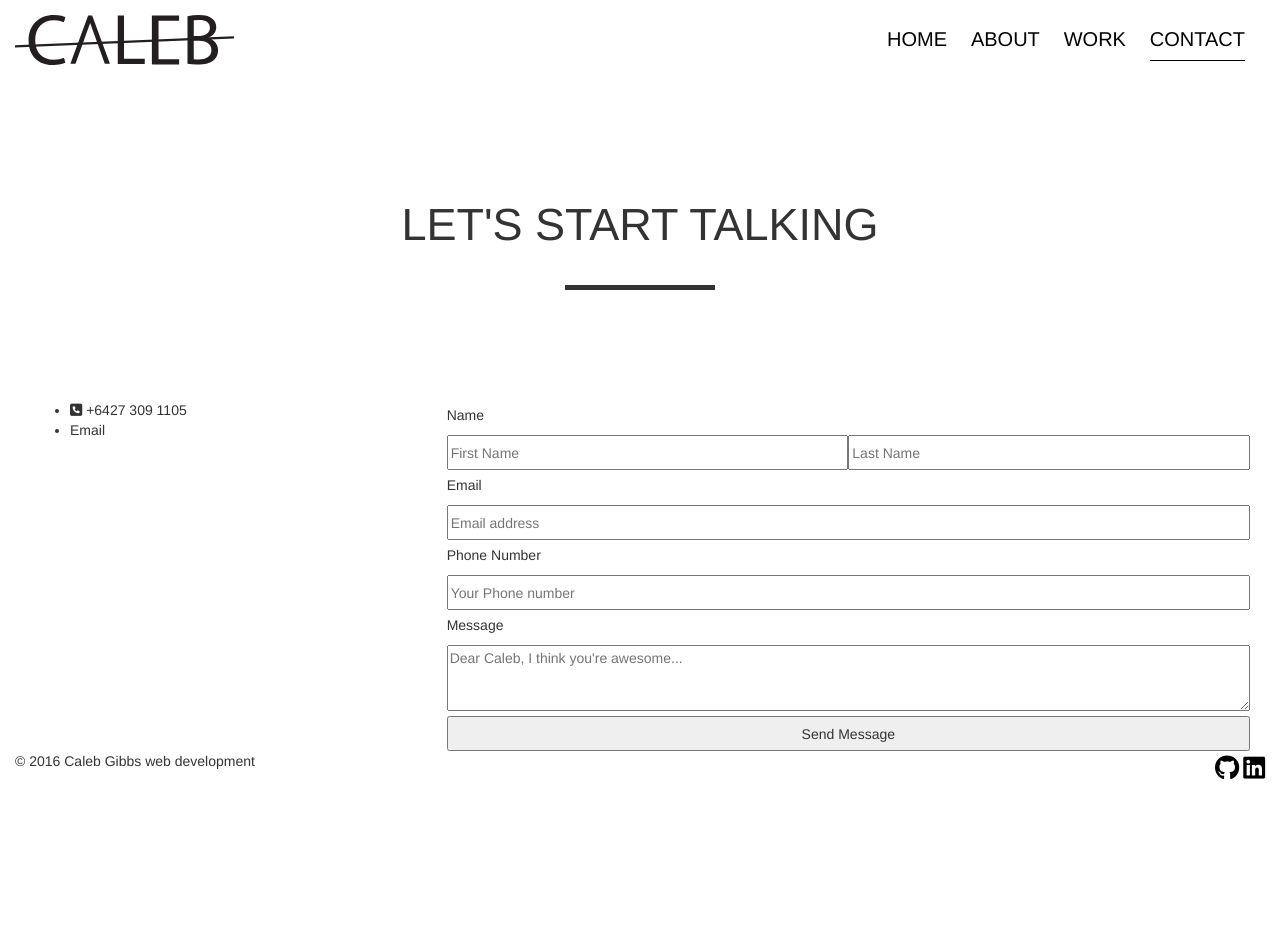
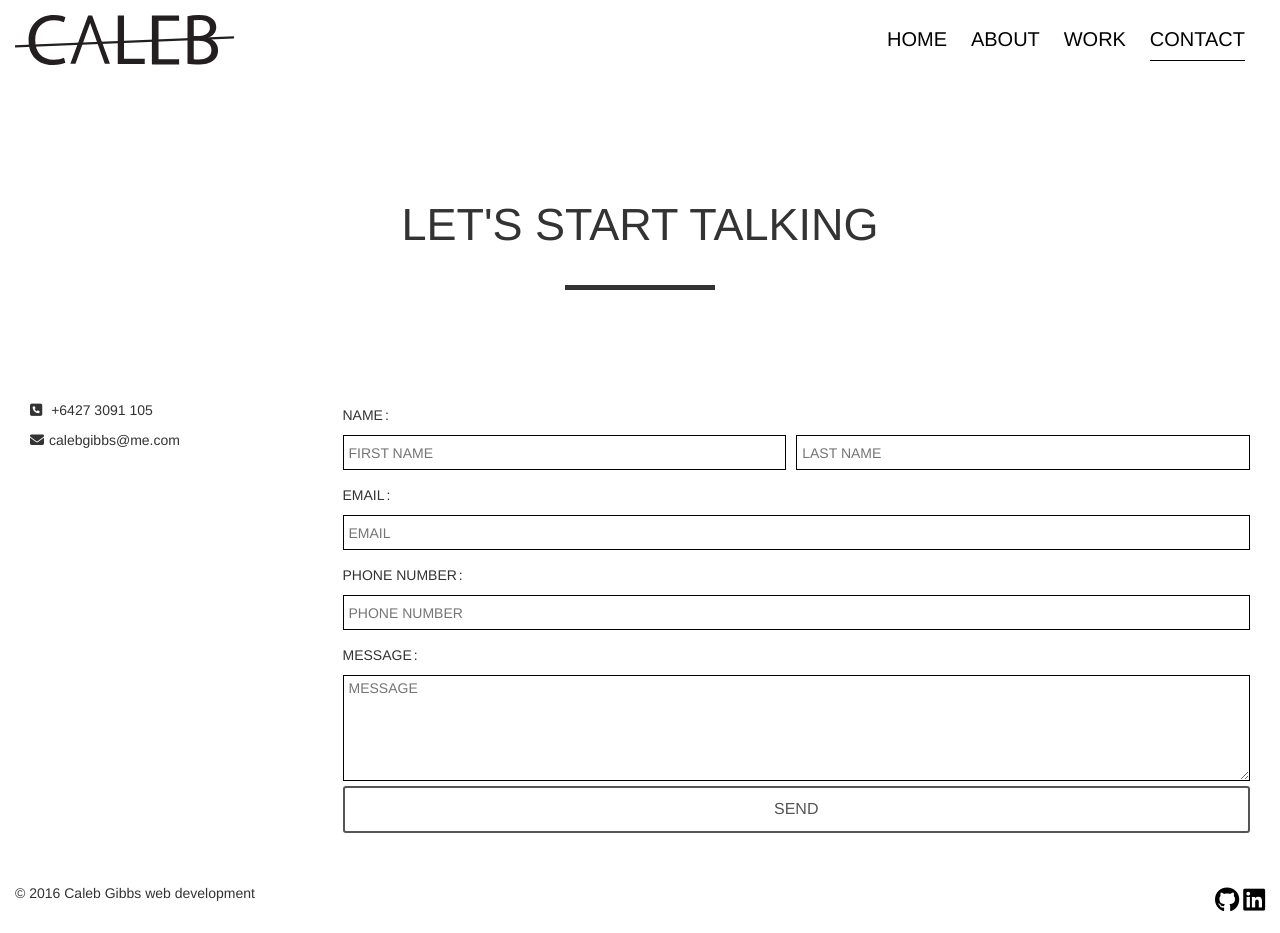
Before and after one commit to calebgibbs/mywebsite, a plain HTML site: page contact.html in a window 1280 px wide. Before the commit the page ends 801 px from the top, so only its background shows below. Drawn offline with nearby package versions, Linux system fonts and the light colour scheme.

Commit message:
working on contact page

```diff
--- a/contact.html
+++ b/contact.html
@@ -51,55 +51,55 @@
            </div>
 
            <div class="container-fluid">
-            <div class="col-md-4">
+            <div class="col-md-3 contact-info" >
               <ul>
                 <li>
                   <span class="tablet mobile"><i class="fa fa-mobile" aria-hidden="true"></i></span>
                   <span class="desktop"><i class="fa fa-phone-square" aria-hidden="true"></i></span>
-                  +6427 309 1105
+                  <p>+6427 3091 105</p>
                 </li>
-                <li>Email</li>
+                <li><i class="fa fa-envelope" aria-hidden="true"></i><p>calebgibbs@me.com</p></li>
               </ul>
             </div>
-            <div class="col-md-8">
-              <form>
-                <div>
+
+            <div class="col-md-9">
+              <form action="#" method="post">
                 <div>
                   <label for="first-name">Name</label>
                 </div>
+                <div>
                   <div class="col-md-6 name-input">
-                    <input type="text" id="first-name" placeholder="First Name">
+                    <input id="first-name" type="text" placeholder="First Name">
+                    <span id="first-name-message"></span>
                   </div>
-                  <div class="col-md-6 name-input last">
-                    <input type="text" id="first-name" placeholder="Last Name">
+                  <div class="col-md-6 name-input">
+                    <input id="last-name" type="text" placeholder="Last Name">
+                    <span id="last-name-message"></span>
                   </div>
                 </div>
-                <div>
-                  <div>
+                <div id="email-label">
                   <label for="email">Email</label>
                 </div>
                 <div>
-                    <input type="email" id="email" placeholder="Email address">
+                  <input id="email" type="email" placeholder="Email">
+                  <span id="email-message"></span>
                 </div>
-                </div>
-                <div>
                 <div>
                   <label for="phone">Phone Number</label>
                 </div>
                 <div>
-                    <input type="tel" id="phone" placeholder="Your Phone number">
+                  <input id="phone" type="tel" placeholder="Phone Number">
+                  <span id="phone-message"></span>
                 </div>
-                </div>
-                <div>
                 <div>
                   <label for="message">Message</label>
                 </div>
                 <div>
-                    <textarea id="message" rows="3" placeholder="Dear Caleb, I think you're awesome..."></textarea>
-                  </div>
+                  <textarea id="message" rows="5" placeholder="Message"></textarea>
+                  <span id="message-message"></span>
                 </div>
                 <div>
-                  <input type="submit" value="Send Message">
+                  <button type="submit">Send</button>
                 </div>
               </form>
             </div>
@@ -130,6 +130,6 @@
 <script src="js/bootstrap.min.js"></script>
 <script type="text/javascript" src="js/animation.js"></script>
 <script type="text/javascript" src="js/mobile-menu.js"></script>
-<script type="text/javascript" src="js/formValidation.js"></script>
+<script type="text/javascript" src="js/validation.js"></script>
 </body>
 </html>
--- a/css/style.css
+++ b/css/style.css
@@ -77,26 +77,104 @@ nav li a {
   color: #666666;
 }
 
+.contact-info ul {
+  padding: 0;
+  list-style-type: none;
+}
+
+.contact-info p {
+  display: inline-block;
+  padding-left: 5px;
+}
+
+form {
+  margin-bottom: 50px;
+}
+
 form input {
   width: 100%;
   height: 35px;
   outline: none;
+  margin-bottom: 10px;
+  border: 1px solid #000;
+  padding-left: 5px;
+}
+
+::-webkit-input-placeholder {
+   text-transform: uppercase;
+}
+
+:-moz-placeholder { /* Firefox 18- */
+   text-transform: uppercase;
+}
+
+::-moz-placeholder {  /* Firefox 19+ */
+   text-transform: uppercase;
+}
+
+:-ms-input-placeholder {
+   text-transform: uppercase;
+}
+
+.name-input {
+  margin: 0;
+  padding: 0;
+}
+
+.name-input:first-of-type {
+  padding-right: 10px;
 }
 
 form textarea {
   width: 100%;
   outline: none;
-}
-
-.name-input {
-  padding: 0;
+  border: 1px solid #000;
+  padding-left: 5px;
 }
 
 form label {
   font-weight: normal;
   padding: 5px;
   padding-left: 0;
+  text-transform: uppercase;
+  width: 100%;
 }
+
+form label:after{
+  content: ":";
+  padding-left: 2px;
+}
+
+form button{
+  background-color: white;
+  border: 2px solid #555;
+  border-radius: 3px;
+  color: #555;
+  padding-top: 10px;
+  padding-bottom: 10px;
+  text-align: center;
+  text-decoration: none;
+  display: inline-block;
+  font-size: 16px;
+  text-transform: uppercase;
+  width: 100%;
+  -webkit-transition-duration: 0.4s;
+  transition-duration: 0.4s;
+}
+
+form button:hover {
+  background-color: #555;
+  color: #fff;
+}
+
+.success{
+  color: #4cae4c;
+}
+
+.error{
+  color: #d43f3a;
+}
+
 
 @media all and (min-width: 960px) {
 
@@ -258,6 +336,11 @@ form label {
     margin-right: 55px;
   }
 
+  .name {
+    display: inline-block;
+    width: 49.8%;
+  }
+
 }
 
 @media all and (min-width : 768px) and (max-width: 960px) {
@@ -266,12 +349,12 @@ form label {
     display: none;
   }
 
+  .mobile {
+    display: none;
+  }
+
   .tablet {
     display: inline-block;
-  }
-
-  .mobile {
-    display: none;
   }
 
   #mobile-icon {
@@ -422,6 +505,10 @@ form label {
   .about-button {
   margin-right: 50px;
   margin-left: 50px;
+  }
+
+  .name-input:first-of-type {
+    padding-right: 0;
   }
 
 }
@@ -597,4 +684,8 @@ form label {
     margin-bottom: 10px;
     text-align: center;
   }
+
+  .name-input:first-of-type {
+    padding-right: 0;
+  }
 }
--- a/js/animation.js
+++ b/js/animation.js
@@ -1,4 +1,3 @@
 $(document).ready(function(){
 	$('img').on('dragstart', function(event) { event.preventDefault(); });
-	console.log('prevent dragging of images');
 });
--- a/js/formValidation.js
+++ /dev/null
@@ -1,3 +0,0 @@
-$(document).ready(function(){
-
-});
--- /dev/null
+++ b/js/validation.js
@@ -0,0 +1,19 @@
+$(document).ready(function(){
+
+	var namePattern = new RegExp("^[a-zA-Z.' -]{2,50}$");
+	var phonePattern = new RegExp("^[0-9+() ]{5,15}$");
+	var emailPattern = new RegExp("^[a-zA-Z0-9._'@]{7,50}$");
+
+	var totalErrors = 0;
+
+	$('#first-name').blur(function(){
+		var input = $(this).val();
+		if( input.length === 0 ) {
+			$('#first-name-message').html('This feild is required');
+			$('#first-name-message').removeClass('success').addClass('error');
+			totalErrors++;
+		}
+		return $(totalErrors);
+	});
+	console.log(totalErrors);
+});
```
Also changed, not shown: about.html (+2 -2 lines). Lines whose indentation alone changed are shown as unchanged.
